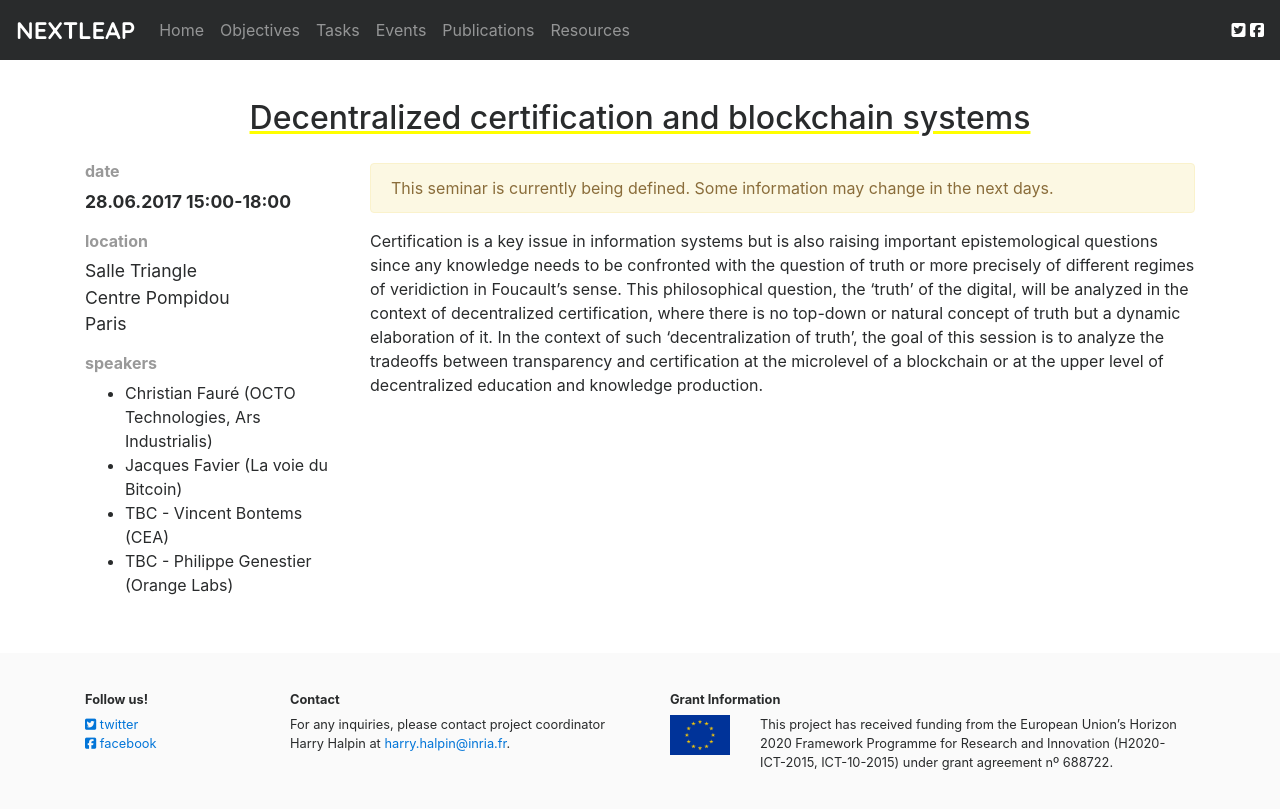
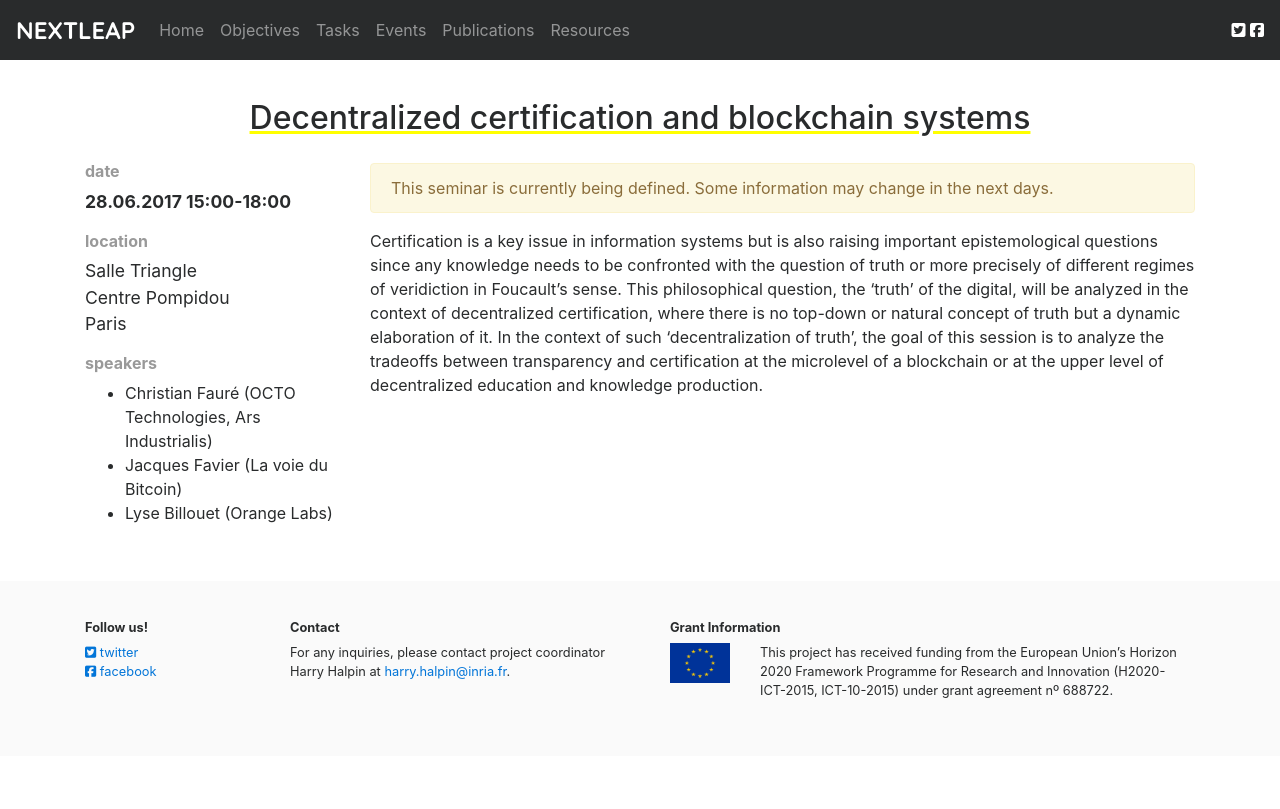
Before and after one commit to nextleap-project/nextleap-website, a Jekyll site: the page built from _seminars/2017-5.md, in a window 1280 px wide. Shown: the top 809 px of the page. Built offline with Jekyll 4.4.1, drawn with Linux system fonts in a browser that asks for light colours; nearby versions of some CDN libraries.

Commit message:
speakers -> 28.06

```diff
--- a/_seminars/2017-5.md
+++ b/_seminars/2017-5.md
@@ -9,8 +9,7 @@ location: Salle Triangle <br> Centre Pompidou <br> Paris
 speakers:
 - Christian Fauré (OCTO Technologies, Ars Industrialis)
 - Jacques Favier (La voie du Bitcoin)
-- TBC - Vincent Bontems (CEA)
-- TBC - Philippe Genestier (Orange Labs)
+- Lyse Billouet (Orange Labs)
 
 warning: This seminar is currently being defined. Some information may change in the next days.
 ---
```
Also changed, not shown: events/launch.html (+9 -0 lines).
